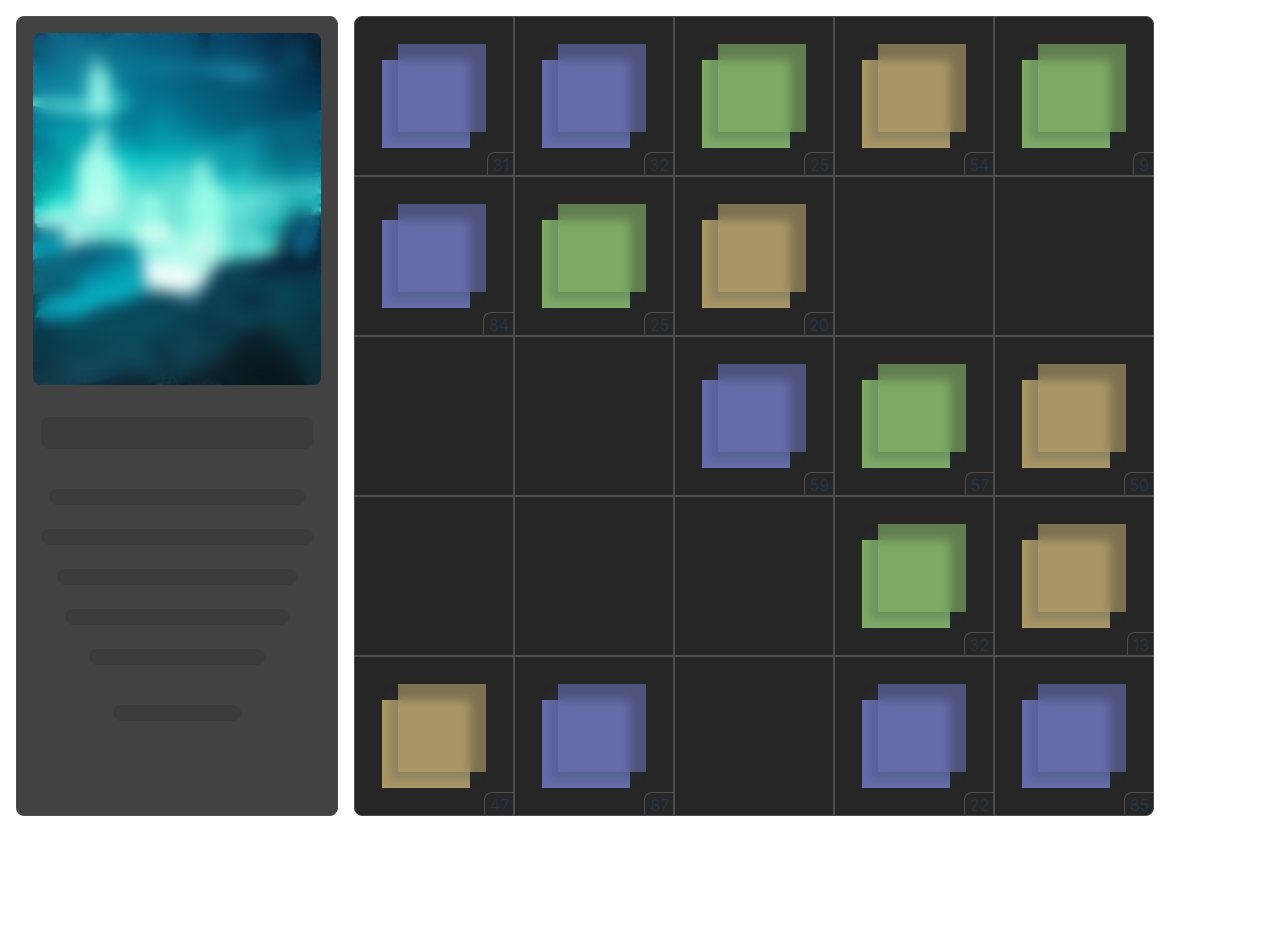
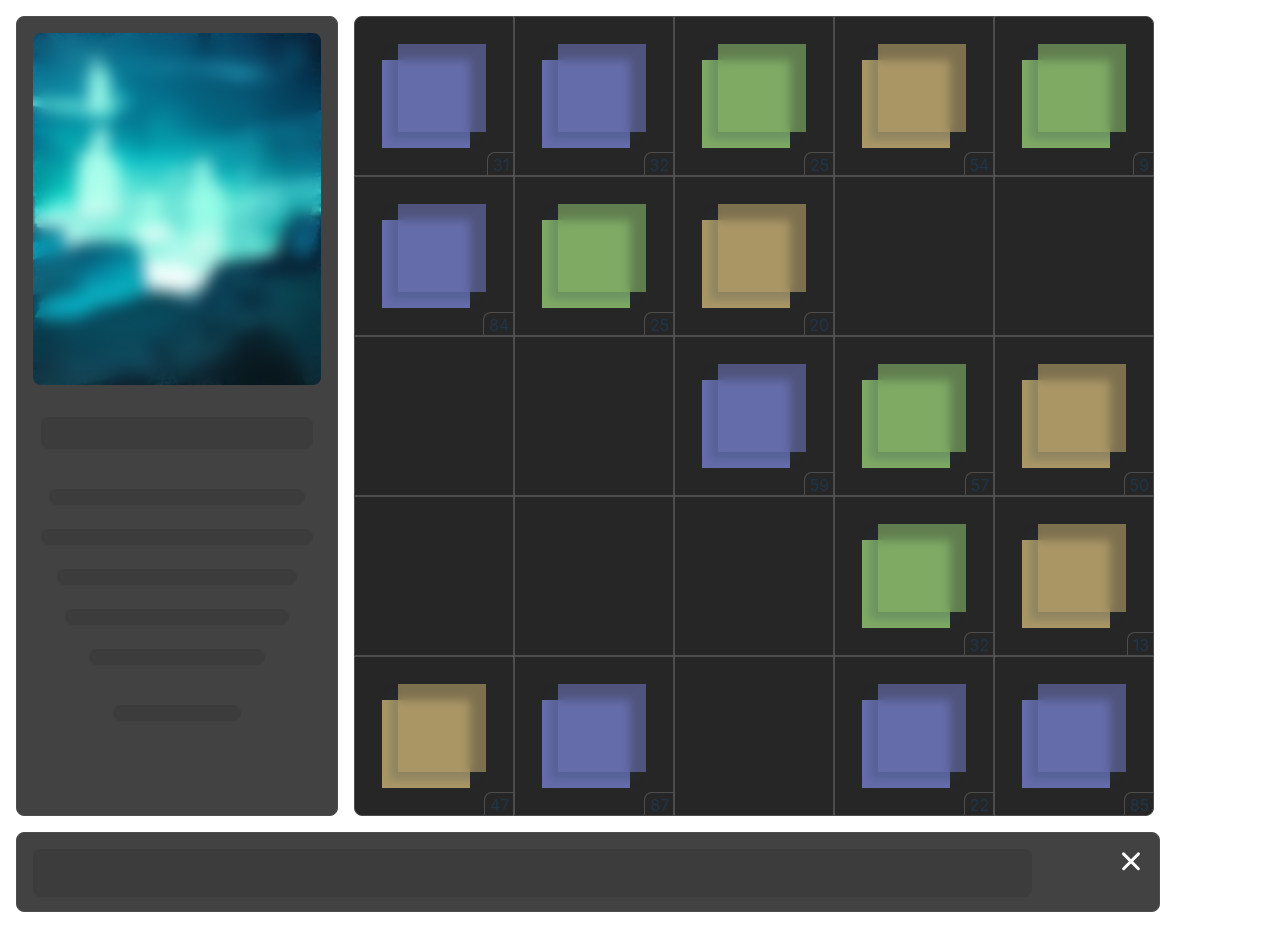
Before and after one commit to Dudarik/rtl_tz, a Vue app: page / in a window 1280 px wide. Before the commit the page ends 832 px from the top, so only its background shows below. Built offline with nearby package versions, Linux system fonts and the light colour scheme.

Commit message:
feat: tip

```diff
--- a/src/App.vue
+++ b/src/App.vue
@@ -119,6 +119,9 @@ const onDrop = (event: DragEvent) => {
         @click.stop
       />
     </div>
+    <Substrate closeButton class="tip">
+      <Skeleton width="90%" height="3rem" borderRadius=".5rem" />
+    </Substrate>
   </div>
 </template>
 
@@ -128,6 +131,8 @@ const onDrop = (event: DragEvent) => {
   display: flex;
   gap: 1rem;
   padding: 1rem;
+
+  flex-wrap: wrap;
 
   .profile {
     display: flex;
@@ -192,5 +197,10 @@ const onDrop = (event: DragEvent) => {
 
     overflow: hidden;
   }
+
+  .tip {
+    width: 71.5rem;
+    height: 5rem;
+  }
 }
 </style>
```
